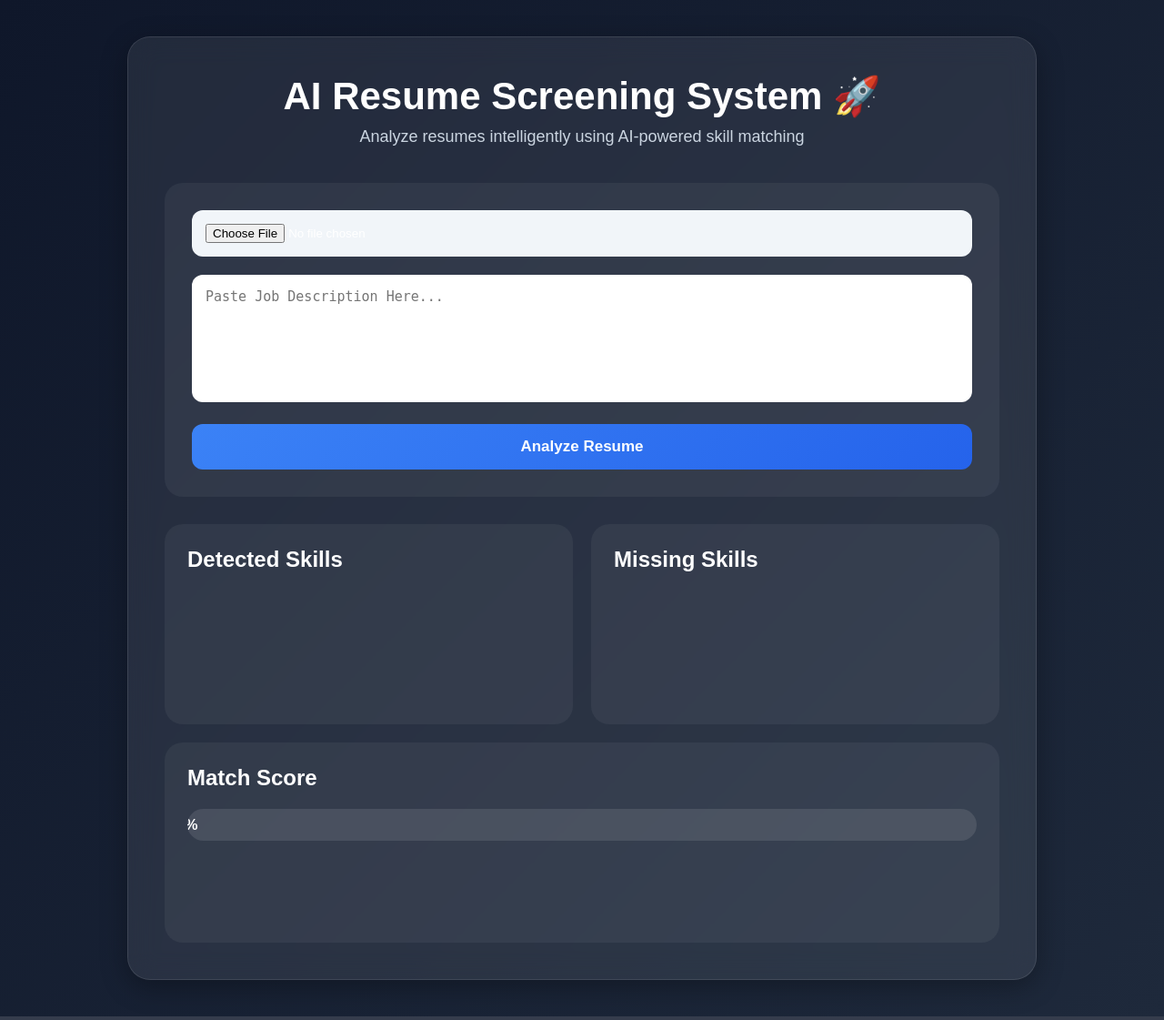
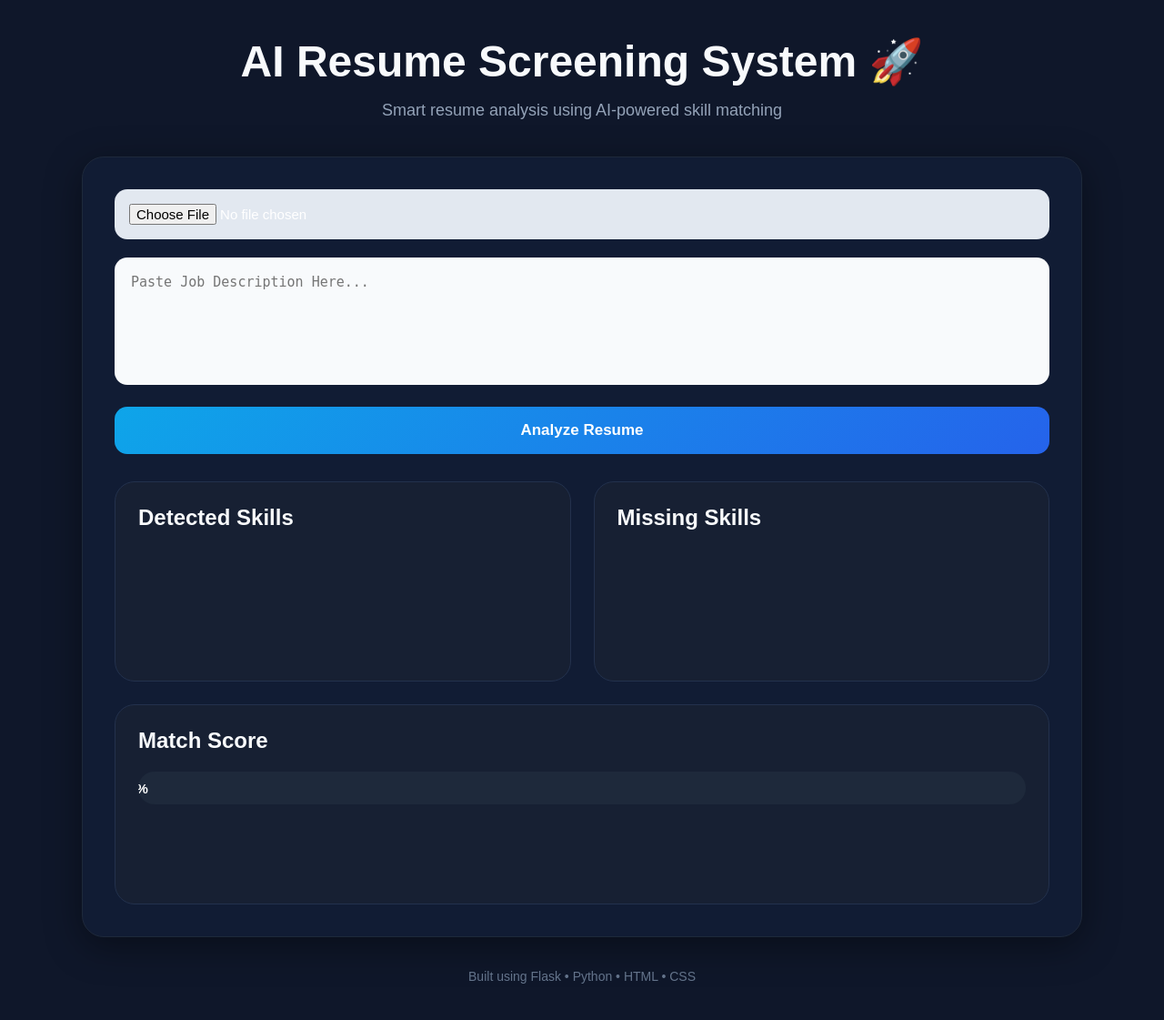
Before and after one commit to likithachirumamilla2003/AI-Resume-Screening-System, a Flask app: page / in a window 1280 px wide. Shown: the whole page at 91% size. Run offline with Flask 3, Linux system fonts and the light colour scheme.

Commit message:
index.html

```diff
--- a/AI-Resume-Screening-System/templates/index.html
+++ b/AI-Resume-Screening-System/templates/index.html
@@ -21,71 +21,59 @@
 
             font-family: Arial, sans-serif;
 
-            background: linear-gradient(
-                135deg,
-                #0f172a,
-                #1e293b
-            );
+            background: #0f172a;
+
+            color: white;
 
             min-height: 100vh;
 
-            display: flex;
-
-            justify-content: center;
-
-            align-items: center;
-
             padding: 40px;
-
-            color: white;
         }
 
         .container {
 
-            width: 100%;
-            max-width: 1000px;
+            max-width: 1100px;
 
-            background: rgba(255,255,255,0.08);
-
-            backdrop-filter: blur(15px);
-
-            border: 1px solid rgba(255,255,255,0.1);
-
-            border-radius: 25px;
-
-            padding: 40px;
-
-            box-shadow: 0 8px 30px rgba(0,0,0,0.3);
+            margin: auto;
         }
 
-        .title {
+        .hero {
 
             text-align: center;
 
             margin-bottom: 40px;
         }
 
-        .title h1 {
+        .hero h1 {
 
-            font-size: 42px;
+            font-size: 48px;
 
-            margin-bottom: 10px;
+            margin-bottom: 15px;
+
+            color: #f8fafc;
         }
 
-        .title p {
-
-            color: #cbd5e1;
+        .hero p {
 
             font-size: 18px;
+
+            color: #94a3b8;
+        }
+
+        .main-card {
+
+            background: #111c34;
+
+            border: 1px solid #1e293b;
+
+            border-radius: 24px;
+
+            padding: 35px;
+
+            box-shadow: 0 10px 40px rgba(0,0,0,0.4);
         }
 
         .upload-section {
-
-            background: rgba(255,255,255,0.05);
-
-            padding: 30px;
-
-            border-radius: 20px;
 
             margin-bottom: 30px;
         }
@@ -94,15 +82,17 @@
 
             width: 100%;
 
-            padding: 15px;
+            padding: 16px;
 
-            border-radius: 12px;
+            border-radius: 14px;
 
             border: none;
 
-            background: #f1f5f9;
+            background: #e2e8f0;
 
             margin-bottom: 20px;
+
+            font-size: 15px;
         }
 
         textarea {
@@ -111,9 +101,9 @@
 
             height: 140px;
 
-            padding: 15px;
+            padding: 18px;
 
-            border-radius: 12px;
+            border-radius: 14px;
 
             border: none;
 
@@ -121,22 +111,32 @@
 
             font-size: 15px;
 
+            background: #f8fafc;
+
+            color: black;
+
             margin-bottom: 20px;
+        }
+
+        textarea:focus,
+        input:focus {
+
+            outline: 2px solid #38bdf8;
         }
 
         button {
 
             width: 100%;
 
-            padding: 15px;
+            padding: 16px;
 
             border: none;
 
-            border-radius: 12px;
+            border-radius: 14px;
 
             background: linear-gradient(
                 135deg,
-                #3b82f6,
+                #0ea5e9,
                 #2563eb
             );
 
@@ -164,18 +191,20 @@
 
             grid-template-columns: 1fr 1fr;
 
-            gap: 20px;
+            gap: 25px;
 
-            margin-top: 30px;
+            margin-top: 20px;
         }
 
         .card {
 
-            background: rgba(255,255,255,0.05);
+            background: #172033;
+
+            border: 1px solid #23314d;
 
             padding: 25px;
 
-            border-radius: 20px;
+            border-radius: 22px;
 
             min-height: 220px;
         }
@@ -184,40 +213,44 @@
 
             margin-bottom: 20px;
 
-            font-size: 24px;
+            color: #f8fafc;
         }
 
         .skill-tag {
 
             display: inline-block;
 
-            padding: 10px 16px;
+            background: #2563eb;
 
-            background: #2563eb;
+            padding: 10px 18px;
 
             border-radius: 30px;
 
             margin: 8px;
 
             font-size: 14px;
+
+            color: white;
         }
 
         .missing-tag {
 
             display: inline-block;
 
-            padding: 10px 16px;
+            background: #dc2626;
 
-            background: #dc2626;
+            padding: 10px 18px;
 
             border-radius: 30px;
 
             margin: 8px;
 
             font-size: 14px;
+
+            color: white;
         }
 
-        .score-section {
+        .score-card {
 
             grid-column: span 2;
         }
@@ -226,11 +259,11 @@
 
             width: 100%;
 
-            height: 35px;
+            height: 36px;
 
-            background: rgba(255,255,255,0.1);
+            background: #1e293b;
 
-            border-radius: 20px;
+            border-radius: 30px;
 
             overflow: hidden;
 
@@ -254,6 +287,19 @@
             justify-content: center;
 
             font-weight: bold;
+
+            font-size: 15px;
+        }
+
+        .footer {
+
+            text-align: center;
+
+            margin-top: 35px;
+
+            color: #64748b;
+
+            font-size: 14px;
         }
 
         @media(max-width: 768px) {
@@ -282,15 +333,17 @@
 
     <div class="container">
 
-        <div class="title">
+        <div class="hero">
 
             <h1>AI Resume Screening System 🚀</h1>
 
             <p>
-                Analyze resumes intelligently using AI-powered skill matching
+                Smart resume analysis using AI-powered skill matching
             </p>
 
         </div>
+
+        <div class="main-card">
 
             <div class="upload-section">
 
@@ -311,6 +364,18 @@
 
             </div>
 
+            {% if uploaded_file %}
+
+            <div class="uploaded-box">
+
+                <h2>Uploaded Resume 📄</h2>
+
+                <p>{{ uploaded_file }}</p>
+
+            </div>
+
+            {% endif %}
+
             <div class="results-grid">
 
                 <div class="card">
@@ -334,14 +401,16 @@
                     {% for skill in missing %}
 
                         <span class="missing-tag">
+
                             {{ skill }}
+
                         </span>
 
                     {% endfor %}
 
                 </div>
 
-            <div class="card score-section">
+                <div class="card score-card">
 
                     <h2>Match Score</h2>
 
@@ -364,6 +433,14 @@
 
         </div>
 
+        <div class="footer">
+
+            Built using Flask • Python • HTML • CSS
+
+        </div>
+
+    </div>
+
 </body>
 
 </html>
```
Also changed, not shown: other parts of AI-Resume-Screening-System/templates/index.html (+38 -4 lines). Lines whose indentation alone changed are shown as unchanged.
